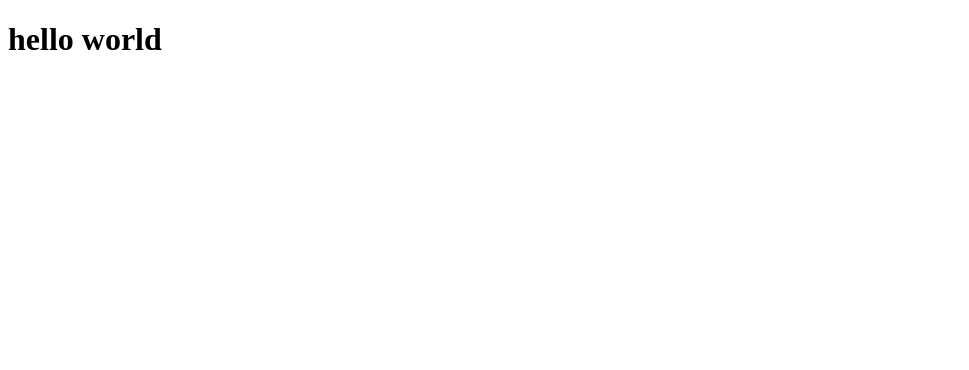
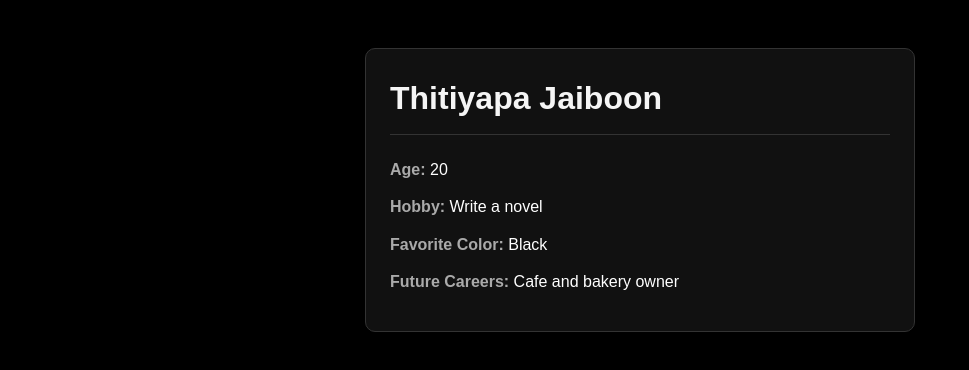
Before and after one commit to prasopchokj2749-web/code, a plain HTML site: page index.html in a window 1280 px wide. Shown: the whole page, without its empty margins (0-969 px from the left). Drawn offline with Linux system fonts and the light colour scheme.

Commit message:
Name:Thitiyapa Jaiboon age :20 hobby :Write a novel color :black Future Careers :Cafe and bakery owner

```diff
--- a/index.html
+++ b/index.html
@@ -1,12 +1,48 @@
 <!DOCTYPE html>
 <html lang="en">
-    <head>
-        <meta charset="UTF-8">
-        <meta name="viewport" cont>
-        <title>Document</title>
-    </head>
-</html>
+<head>
+    <meta charset="UTF-8">
+    <meta name="viewport" content="width=device-width, initial-scale=1.0">
+    <title>Thitiyapa Jaiboon - Profile</title>
+    <style>
+        body {
+            background-color: #000000;
+            color: #ffffff;
+            font-family: Arial, sans-serif;
+            line-height: 1.6;
+            padding: 40px;
+        }
+        .card {
+            max-width: 500px;
+            margin: auto;
+            border: 1px solid #333333;
+            border-radius: 10px;
+            padding: 24px;
+            background-color: #111111;
+        }
+        h1 {
+            margin-top: 0;
+            color: #f5f5f5;
+            border-bottom: 1px solid #333333;
+            padding-bottom: 10px;
+        }
+        p {
+            font-size: 16px;
+            margin: 12px 0;
+        }
+        .label {
+            color: #aaaaaa;
+            font-weight: bold;
+        }
+    </style>
+</head>
 <body>
-    <h1>hello world</h1>
+    <div class="card">
+        <h1>Thitiyapa Jaiboon</h1>
+        <p><span class="label">Age:</span> 20</p>
+        <p><span class="label">Hobby:</span> Write a novel</p>
+        <p><span class="label">Favorite Color:</span> Black</p>
+        <p><span class="label">Future Careers:</span> Cafe and bakery owner</p>
+    </div>
 </body>
 </html>
```
Also changed, not shown: ink.html (added), 2 other files.
